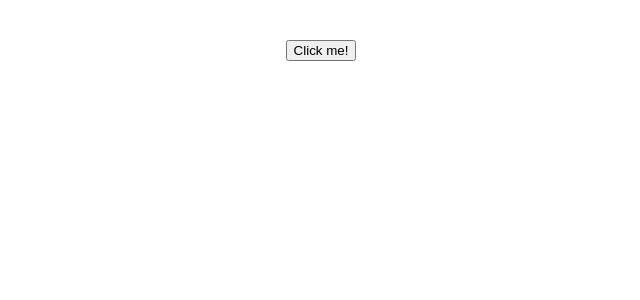
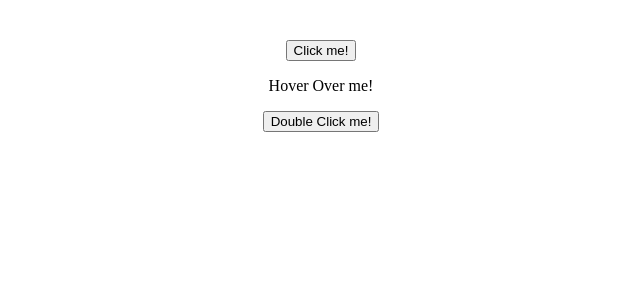
Before and after one commit to abhaytiwaricode/ReactJs-Practice-Code, a React (Vite) app in the folder basic-react-app/: page / in a window 1280 px wide. Shown: the top 300 px of the page, without its empty margins (319-959 px from the left). Built offline with nearby package versions, Linux system fonts and the light colour scheme.

Commit message:
Handling Non-Click Event

```diff
--- a/basic-react-app/src/components/Button.jsx
+++ b/basic-react-app/src/components/Button.jsx
@@ -2,10 +2,20 @@ function  printHello() {
     console.log("Hello!")
 }
 
+function  printBye() {
+    console.log("Bye!")
+}
+
+function  printClick() {
+    console.log("Double Clicked!")
+}
+
 export default function Button() {
     return (
-      <div>
-          <button onClick={printHello}>Click me!</button>
-      </div>
+        <div>
+            <button onClick={printHello}>Click me!</button>
+            <p onMouseOver={printBye}>Hover Over me!</p>
+            <button onDoubleClick={printClick}>Double Click me!</button>
+        </div>
     );
 }
```
